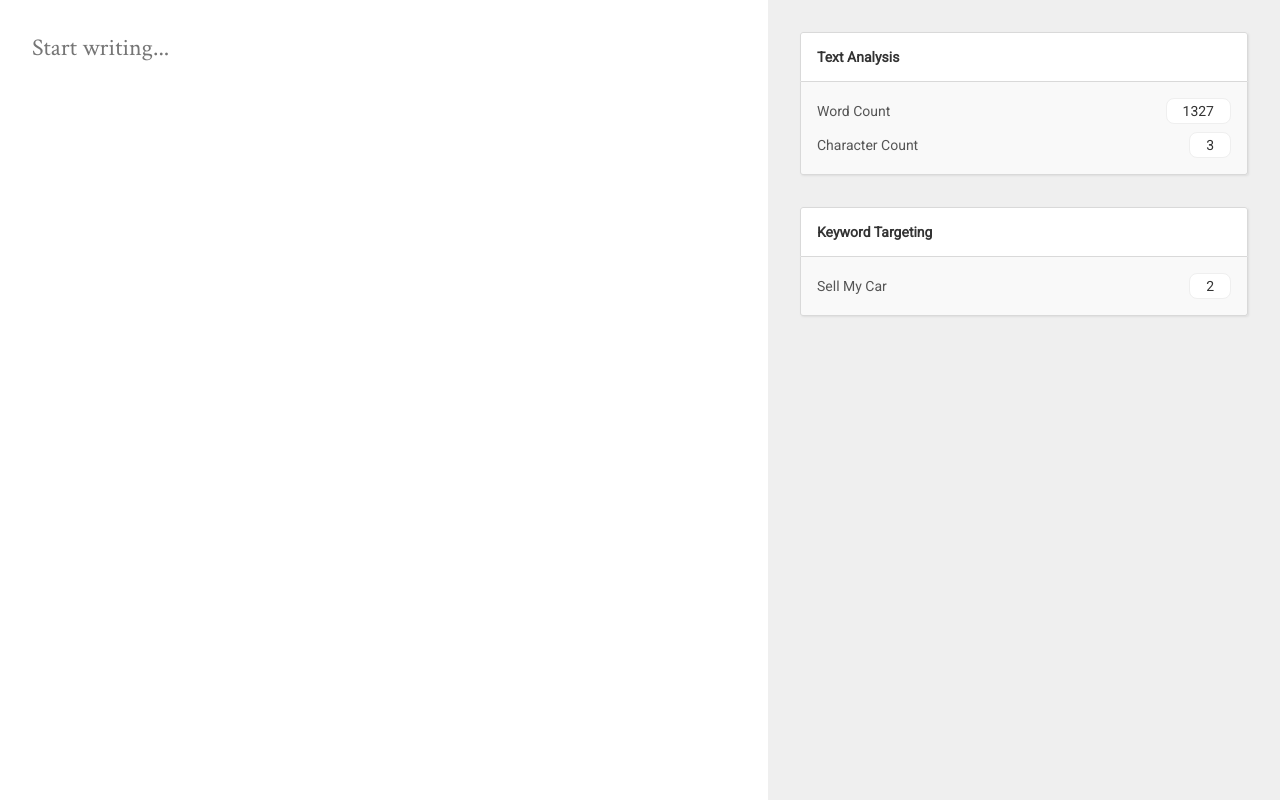
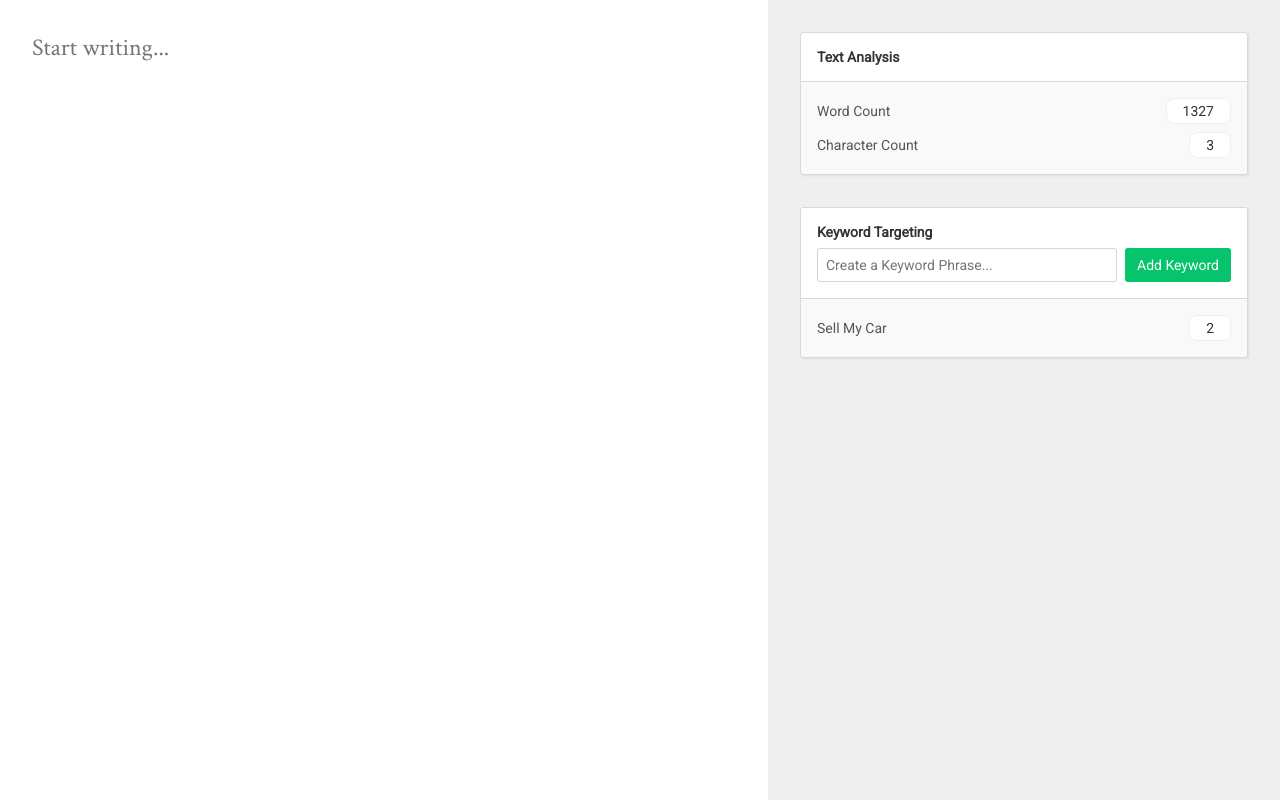
Before and after one commit to joseph-walker/keywords, a React app: page / in a window 1280 px wide. Built offline with nearby package versions, Linux system fonts and the light colour scheme.

Commit message:
More styles

```diff
--- a/src/components/ToolsPanel.tsx
+++ b/src/components/ToolsPanel.tsx
@@ -1,5 +1,8 @@
 import * as React from 'react';
 import { css } from 'emotion';
+
+import { TextAnalysis } from 'components/tools/TextAnalysis';
+import { KeywordTargeting } from 'components/tools/KeywordTargeting';
 
 const toolsPanelContainerStyles = css`
 	display: block;
@@ -9,59 +12,6 @@ const toolsPanelContainerStyles = css`
 	padding: 32px;
 `;
 
-const statsPanelStyles = css`
-	display: block;
-	background-color: #f9f9f9;
-	border-radius: 3px;
-	box-shadow: 1px 1px 2px rgba(125, 125, 125, 0.15);
-	margin-bottom: 32px;
-
-	& header {
-		background-color: #FFF;
-		border-bottom: 1px solid #d9d9d9;
-		padding: 16px;
-		border: 1px solid #d9d9d9;
-		border-top-left-radius: 3px;
-		border-top-right-radius: 3px;
-	}
-
-	& main {
-		padding: 16px;
-		border: 1px solid #d9d9d9;
-		border-bottom-left-radius: 3px;
-		border-bottom-right-radius: 3px;
-		border-top: none;
-	}
-`;
-
-const statsListStyles = css`
-	display: flex;
-	flex-direction: column;
-
-	& li {
-		display: flex;
-		align-items: center;
-		margin-bottom: 8px;
-		color: #555;
-	}
-
-	& li:last-child {
-		margin-bottom: 0;
-	}
-
-	& li em {
-		color: #333;
-		margin-left: auto;
-		display: block;
-		line-height: 24px;
-		padding-left: 16px;
-		padding-right: 16px;
-		background-color: #FFF;
-		border-radius: 8px;
-		border: 1px solid #EFEFEF;
-	}
-`;
-
 interface OwnProps {
 	//
 }
@@ -69,36 +19,8 @@ interface OwnProps {
 export function ToolsPanel(props: OwnProps) {
 	return (
 		<aside className={toolsPanelContainerStyles}>
-			<section className={statsPanelStyles}>
-				<header>
-					<h2>Text Analysis</h2>
-				</header>
-				<main>
-					<ul className={statsListStyles}>
-						<li>
-							<span>Word Count</span>
-							<em>1327</em>
-						</li>
-						<li>
-							<span>Character Count</span>
-							<em>3</em>
-						</li>
-					</ul>
-				</main>
-			</section>
-			<section className={statsPanelStyles}>
-				<header>
-					<h2>Keyword Targeting</h2>
-				</header>
-				<main>
-					<ul className={statsListStyles}>
-						<li>
-							<span>Sell My Car</span>
-							<em>2</em>
-						</li>
-					</ul>
-				</main>
-			</section>
+			<TextAnalysis />
+			<KeywordTargeting />
 		</aside>
 	);
 }
--- /dev/null
+++ b/src/components/tools/KeywordTargeting.tsx
@@ -0,0 +1,99 @@
+import * as React from 'react';
+import { css } from 'emotion';
+
+import { toolPanelContainerStyles, statsListStyles } from 'styles/shared/toolsPanel';
+
+const inputStyles = css`
+	display: flex;
+	margin-top: 8px;
+
+	& input {
+		border: 1px solid #d4d5d5;
+		border-radius: 3px;
+		line-height: 32px;
+		padding: 0 8px;
+		flex: 1;
+	}
+
+	& button {
+		margin-left: 8px;
+		background-color: #05c46b;
+		line-height: 34px;
+		padding: 0 12px;
+		display: flex;
+		align-items: center;
+		justify-content: center;
+		border-radius: 3px;
+		color: #FFF;
+		cursor: pointer;
+		transition: background-color 0.25s ease-in-out;
+
+		&:hover {
+			background-color: #05e27b;
+		}
+	}
+`;
+
+const keywordStyles = css`
+	position: relative;
+
+	& .delete {
+		background-color: rgba(249, 249, 249, 0);
+		color: #333;
+		position: absolute;
+		top: 0;
+		left: 0;
+		right: 0;
+		bottom: 0;
+		display: flex;
+		justify-content: center;
+		align-items: center;
+		transition: background-color 0.1s ease-in-out;
+	}
+
+	& .delete button {
+		transition: opacity 0.1s ease-in-out, background-color 0.25s ease-in-out;
+		opacity: 0;
+		cursor: pointer;
+		background-color: #ff3f34;
+		color: #FFF;
+		padding: 0 12px;
+		line-height: 24px;
+		border-radius: 3px;
+	}
+
+	&:hover .delete {
+		background-color: rgba(249, 249, 249, 0.5);
+	}
+
+	&:hover .delete button {
+		opacity: 1;
+	}
+
+	&:hover .delete button:hover {
+		background-color: #f3574e;
+	}
+`;
+
+export function KeywordTargeting() {
+	return (
+		<section className={toolPanelContainerStyles}>
+			<header>
+				<h2>Keyword Targeting</h2>
+				<div className={inputStyles}>
+					<input type="text" placeholder="Create a Keyword Phrase..." />
+					<button>Add Keyword</button>
+				</div>
+			</header>
+			<main>
+				<ul className={statsListStyles}>
+					<li className={keywordStyles}>
+						<div className="delete"><button>Delete</button></div>
+						<span>Sell My Car</span>
+						<em>2</em>
+					</li>
+				</ul>
+			</main>
+		</section>
+	);
+}
--- /dev/null
+++ b/src/components/tools/TextAnalysis.tsx
@@ -0,0 +1,25 @@
+import * as React from 'react';
+
+import { toolPanelContainerStyles, statsListStyles } from 'styles/shared/toolsPanel';
+
+export function TextAnalysis() {
+	return (
+		<section className={toolPanelContainerStyles}>
+			<header>
+				<h2>Text Analysis</h2>
+			</header>
+			<main>
+				<ul className={statsListStyles}>
+					<li>
+						<span>Word Count</span>
+						<em>1327</em>
+					</li>
+					<li>
+						<span>Character Count</span>
+						<em>3</em>
+					</li>
+				</ul>
+			</main>
+		</section>
+	);
+}
--- /dev/null
+++ b/src/styles/shared/toolsPanel.ts
@@ -0,0 +1,54 @@
+import { css } from 'emotion';
+
+export const toolPanelContainerStyles = css`
+	display: block;
+	background-color: #f9f9f9;
+	border-radius: 3px;
+	box-shadow: 1px 1px 2px rgba(125, 125, 125, 0.15);
+	margin-bottom: 32px;
+
+	& header {
+		background-color: #FFF;
+		border-bottom: 1px solid #d9d9d9;
+		padding: 16px;
+		border: 1px solid #d9d9d9;
+		border-top-left-radius: 3px;
+		border-top-right-radius: 3px;
+	}
+
+	& main {
+		padding: 16px;
+		border: 1px solid #d9d9d9;
+		border-bottom-left-radius: 3px;
+		border-bottom-right-radius: 3px;
+		border-top: none;
+	}
+`;
+
+export const statsListStyles = css`
+	display: flex;
+	flex-direction: column;
+
+	& li {
+		display: flex;
+		align-items: center;
+		margin-bottom: 8px;
+		color: #555;
+	}
+
+	& li:last-child {
+		margin-bottom: 0;
+	}
+
+	& li em {
+		color: #333;
+		margin-left: auto;
+		display: block;
+		line-height: 24px;
+		padding-left: 16px;
+		padding-right: 16px;
+		background-color: #FFF;
+		border-radius: 8px;
+		border: 1px solid #EFEFEF;
+	}
+`;
```
Also changed, not shown: cancel.svg (added).
